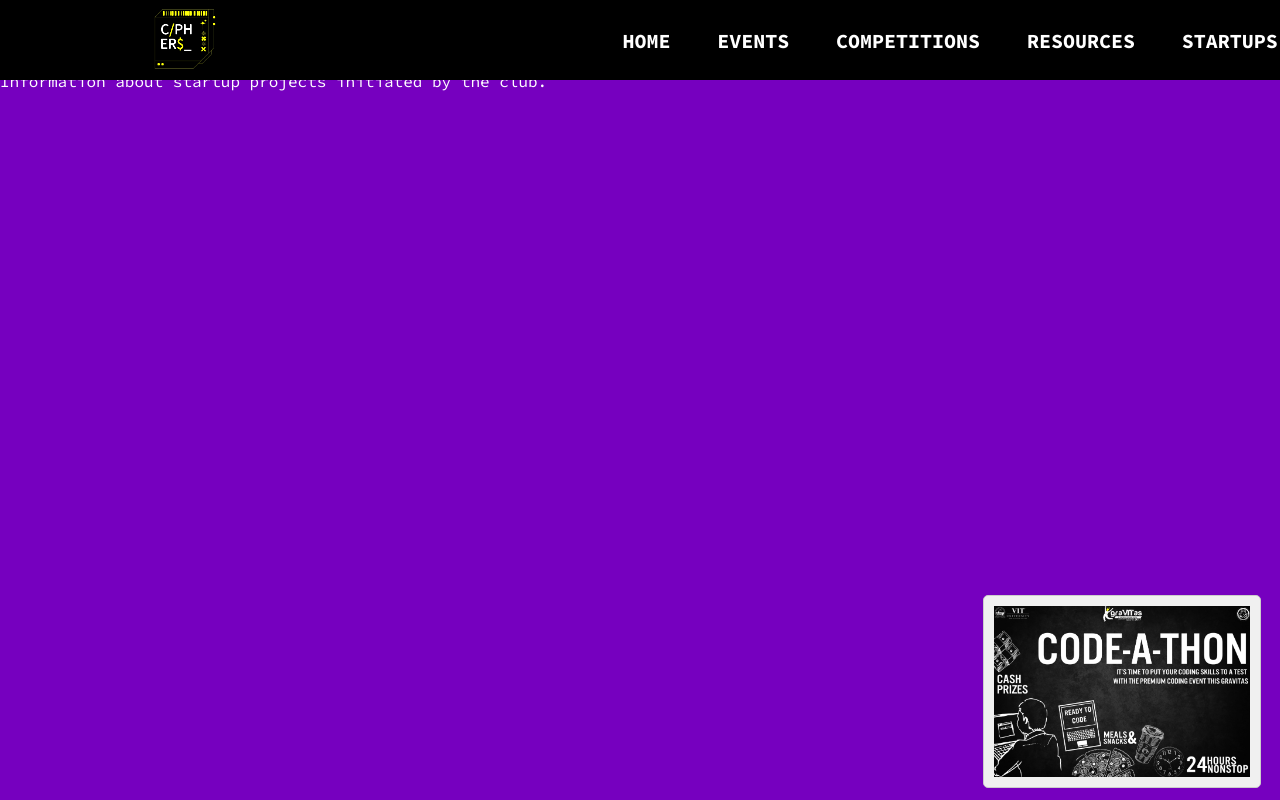
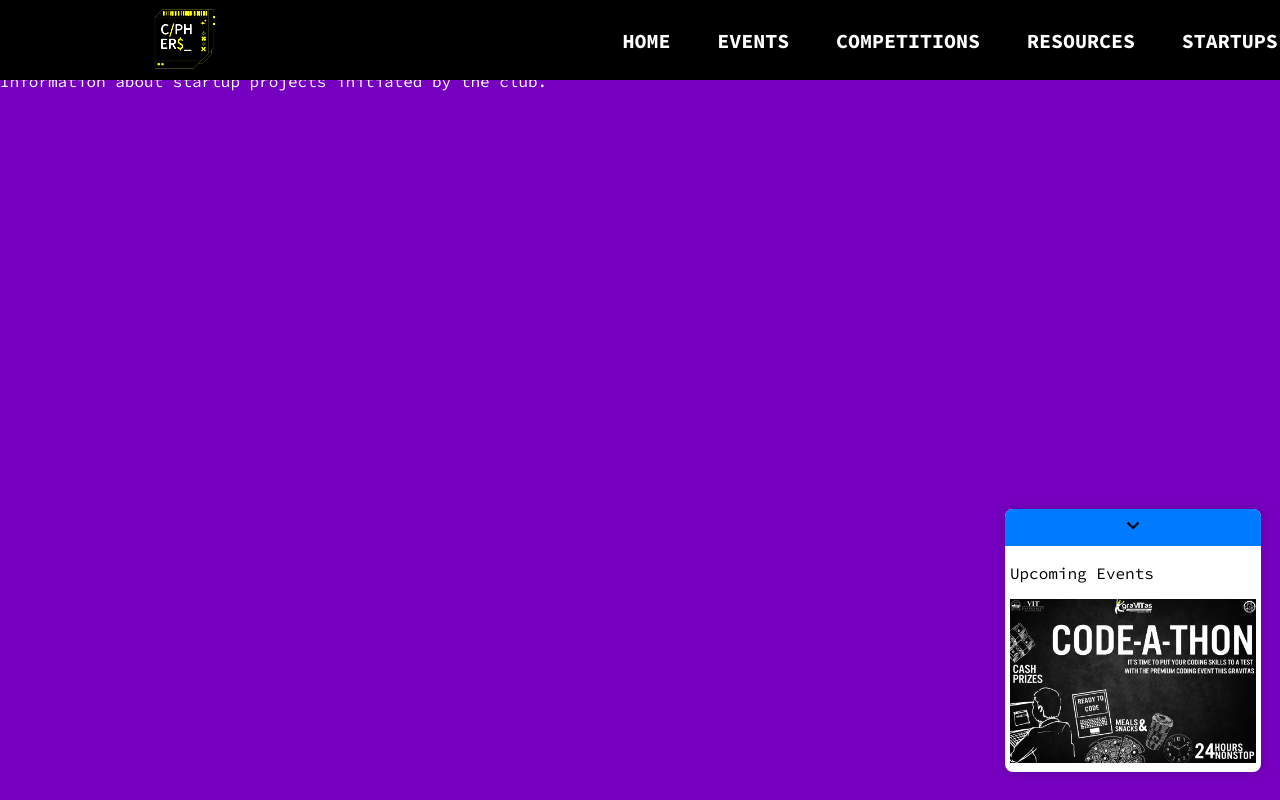
Before and after one commit to ciphershub/ciphers, a React (Create React App) app: page /startups in a window 1280 px wide. Built offline with nearby package versions, Linux system fonts and the light colour scheme.

Commit message:
modal changed

```diff
--- a/src/App.css
+++ b/src/App.css
@@ -14,6 +14,7 @@ body {
   background-color: var(--primary-color);
   backdrop-filter: brightness(75%);
   color: #fff;
+  overflow-y: hidden;
 }
 
 .app-container {
@@ -82,23 +83,45 @@ nav button {
 /* UpcomingEventsModal.css */
 .upcoming-events-modal {
   position: fixed;
-  z-index: 5000;
-  bottom: 1.5%;
+  bottom: 3.5%;
   right: 1.5%;
   width: 20%;
-  background-color: #f0f0f0;
-  padding: 10px;
-  border: 1px solid #ccc;
-  border-radius: 5px;
+  background-color: #fff;
+  box-shadow: 0 0 10px rgba(0, 0, 0, 0.2);
+  border-radius: 8px;
+  overflow: hidden;
+  transition: transform 0.3s ease;
+  z-index: 5000;
+}
+
+.upcoming-events-modal.closed {
+  transform: translateY(100%);
+  background: none;
 }
 
 .modal-content {
-  display: flex;
-  flex-direction: column;
+  padding: 2%;
+  color: #000000;
 }
 
-.close {
-  align-self: flex-end;
+.modal-content img{
+  width: 100%;
+}
+
+.close-button {
+  width: 100%;
+  padding: 2%;
+  background-color: #007bff;
+  color: #fff;
+  border: none;
   cursor: pointer;
-  font-size: 20px;
+  margin-bottom: -3%;
 }
+
+.closed .close-button img{
+  transform: rotate(180deg);
+}
+
+.closed .modal-content p, .closed .modal-content img, .closed .modal-content{
+  opacity: 0;
+}
--- a/src/components/Home.js
+++ b/src/components/Home.js
@@ -2,7 +2,6 @@
 import React, { useEffect, useState, useRef } from "react";
 import "../App.css";
 import "./home.css";
-import Events from "./UpcomingEventsModal";
 import Footer from "./Footer";
 
 const Home = () => {
@@ -13,10 +12,8 @@ const Home = () => {
   const aboutUsRef = useRef(null);
 
   useEffect(() => {
-    const sentences = ["XJQYVDW", "KLOHWBR", "FSPZUMT", "NCDITLX", "CIPHERS"];
-    // "YBGHAJU",
-    // "URMJVKT",
-    const currentText = sentences[sentenceIndex];
+    const sentences = ["XJQYVDW", "KLOHWBR", "FSPZUMT", "CIPHERS"];
+    //  "NCDITLX", "FSPZUMT", "YBGHAJU","URMJVKT",
     let hackingIntervalId;
 
     const generateRandomChars = (length) => {
@@ -30,6 +27,10 @@ const Home = () => {
 
     const startHackingAnimation = () => {
       hackingIntervalId = setInterval(() => {
+        const currentText = sentences[sentenceIndex];
+
+        // Check if the sentenceIndex is within the valid range
+        if (currentText) {
           if (charIndex <= currentText.length) {
             // Hacking Animation: Displaying random characters in place of each letter
             setRandomChars(generateRandomChars(currentText.length - charIndex));
@@ -41,14 +42,22 @@ const Home = () => {
 
             setTimeout(() => {
               setCharIndex(0);
-            setSentenceIndex((prevIndex) => (prevIndex + 1) % sentences.length);
+              // Update the sentenceIndex in a way that ensures it's within the valid range
+              setSentenceIndex(
+                (prevIndex) => (prevIndex + 1) % sentences.length
+              );
               startHackingAnimation();
-          }, 300); // Adjust the pause before typing the next word
+            }, 100); // Adjust the pause before typing the next word
+          }
+        } else {
+          // Handle the case where the sentenceIndex is out of bounds
+          console.error("Invalid sentenceIndex:", sentenceIndex);
+          clearInterval(hackingIntervalId);
         }
       }, 50); // Adjust the speed of hacking animation by changing the interval duration
     };
 
-    startHackingAnimation(); // Start hacking animation on component mount
+    startHackingAnimation();
 
     // Cleanup on component unmount
     return () => {
@@ -314,7 +323,6 @@ const Home = () => {
         </div>
       </div>
       <Footer />
-      <Events />
     </div>
   );
 };
--- a/src/components/UpcomingEventsModal.js
+++ b/src/components/UpcomingEventsModal.js
@@ -1,19 +1,38 @@
 // UpcomingEventsModal.js
-import React from 'react';
-import { Link } from 'react-router-dom';
-import '../App.css';
-import './home.css';
+import { useState, useEffect } from 'react';
+import '../App.css'; // Import the CSS file for styling
+import { useLocation } from 'react-router-dom';
 
 const UpcomingEventsModal = () => {
+  const [isOpen, setIsOpen] = useState(true);
+  const location = useLocation();
+
+  useEffect(() => {
+    // Close the modal when navigating to the "EVENTS" page
+    if (location.pathname.includes('/events')) {
+      setIsOpen(false);
+    } else {
+      setIsOpen(true);
+    }
+  }, [location.pathname]);
+
+  const toggleModal = () => {
+    // Use the current state to determine the next state
+    setIsOpen(prevState => !prevState);
+  };
+
   return (
-    <Link to="/events">
-      <div id="upcomingEventsModal" className="upcoming-events-modal" style={{position: "fixed;"}}>
-        <div className="modal-content">
-          {/* <span className="close">&times;</span> */}
-          <img src="event.jpg" alt="Event" className="event-image" />
-        </div>
+    <div className={`upcoming-events-modal ${isOpen ? 'open' : 'closed'}`}>
+      {/* Add a button to close the modal */}
+      <button className="close-button" onClick={toggleModal}>
+        <img src='down-arrow.png' alt='down arrow'/>
+      </button>
+      {/* Your modal content goes here */}
+      <div className="modal-content">
+        <p>Upcoming Events</p>
+        <img src='event.jpg' alt='events-mini'/>
       </div>
-    </Link>
+    </div>
   );
 };
 
```
Lines whose indentation alone changed are shown as unchanged.
